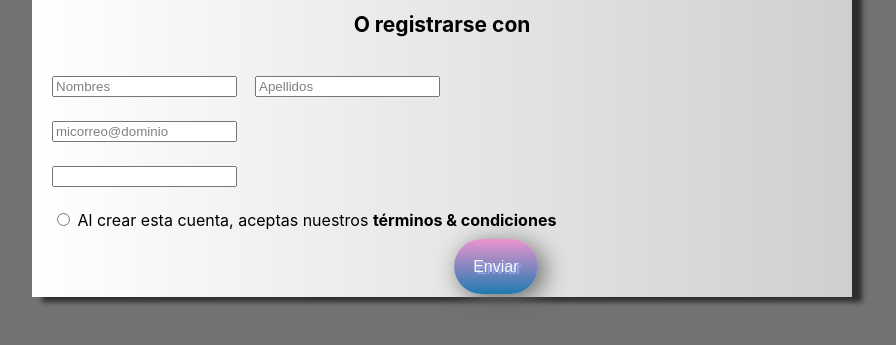
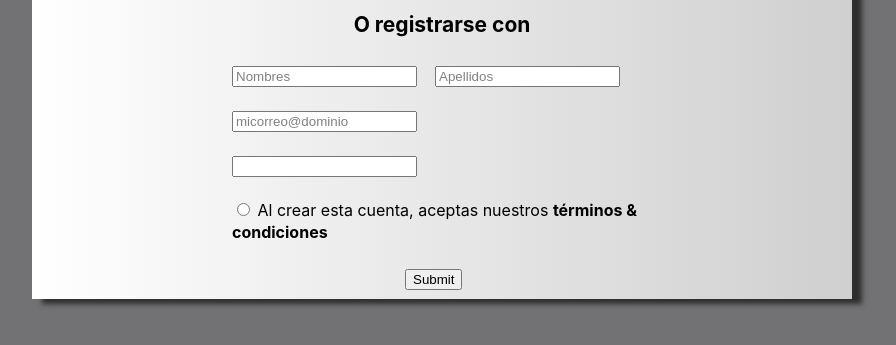
Before and after one commit to Nicole-Adriana/DW, a plain HTML site: page 01_TrabajosDW_GB/Sesion12/registro.html in a window 1280 px wide. Shown: the part 197-542 px from the top of the page, without its empty margins (198-1094 px from the left). Drawn offline with Linux system fonts and the light colour scheme.

Commit message:
registro_1

```diff
--- a/01_TrabajosDW_GB/Sesion12/registro.html
+++ b/01_TrabajosDW_GB/Sesion12/registro.html
@@ -4,7 +4,7 @@
     <meta charset="UTF-8">
     <meta http-equiv="X-UA-Compatible" content="IE=edge">
     <meta name="viewport" content="width=device-width, initial-scale=1.0">
-    <title>Document</title>
+    <title>Registro</title>
 </head>
 
 <style type="text/css">
@@ -52,7 +52,7 @@ display: table;
     float: left;
     vertical-align: middle;
     display: table-cell;
-    padding: 20px;
+    padding: 10px 200px;
     font-size: 16px;
 }
 .ultimobtn{
@@ -62,33 +62,8 @@ display: table;
     position:relative;
     top:50%;
     left:50%;
-}
-.boton{
-  width: 500px;
-  height: 20px;
-  background-image: -webkit-linear-gradient(top, #eb94d0, #2079b0);
-  background-image: -moz-linear-gradient(top, #eb94d0, #2079b0);
-  background-image: -ms-linear-gradient(top, #eb94d0, #2079b0);
-  background-image: -o-linear-gradient(top, #eb94d0, #2079b0);
-  background-image: linear-gradient(to bottom, #eb94d0, #2079b0);
-  -webkit-border-radius: 28;
-  -moz-border-radius: 28;
-  border-radius: 28px;
-
-text-shadow: 3px 2px 1px #9daef5;
-  -webkit-box-shadow: 6px 5px 24px #666666;
-  -moz-box-shadow: 6px 5px 24px #666666;
-  box-shadow: 6px 5px 24px #666666;
-
-font-family: Arial;
-  color: #fafafa;
-  font-size: 16px;
-  padding: 19px;
-  text-decoration: none;
-  margin-left: auto;
-  margin-right: auto;
-  margin-left: 200%;
-  transform: translateX(-60%);
+    margin-left: 15%;
+  transform: translateX(-100%);
 }
 .boton:hover {
 
@@ -102,6 +77,18 @@ background-image: -o-linear-gradient(top, #da9843 #eb94d0);
 background-image: linear-gradient(to bottom, #da9843, #eb94d0);
 text-decoration: none;
 }
+.botonF:hover {
+
+background: #da9843;
+
+
+background-image: -webkit-linear-gradient(top, #434dda, #94ebe7);
+background-image: -moz-linear-gradient(top, #434dda, #94ebe7);
+background-image: -ms-linear-gradient(top, #434dda, #94ebe7);
+background-image: -o-linear-gradient(top, #434dda #94ebe7);
+background-image: linear-gradient(to bottom, #434dda, #94ebe7);
+text-decoration: none;
+}
 </style>
 
 <body>
@@ -111,7 +98,7 @@ text-decoration: none;
                 <h1>Nuevo Usuario</h1>
             </section>
             <form id="formulario1" name="formulario1" method="post" action="data.php">
-                <input type="submit" value="Registro con Facebook"> <input type="submit" value="Registro de Google"><br>
+                <input type="submit" value="Registro con Facebook" class="botonF"> <input type="submit" value="Registro de Google" class="boton"><br>
                 <br>
         </div>
         <h2 style="text-align-last: center;">O registrarse con</h2>
@@ -126,7 +113,7 @@ text-decoration: none;
             <br>
             <br>
             <div class="ultimobtn">
-                <a href="" class="boton" style="width: 100px;">Enviar</a>
+                <input type="submit" name="enviar" id="enviar" class="boton">
             </div>
             <br>
         </div>
```
